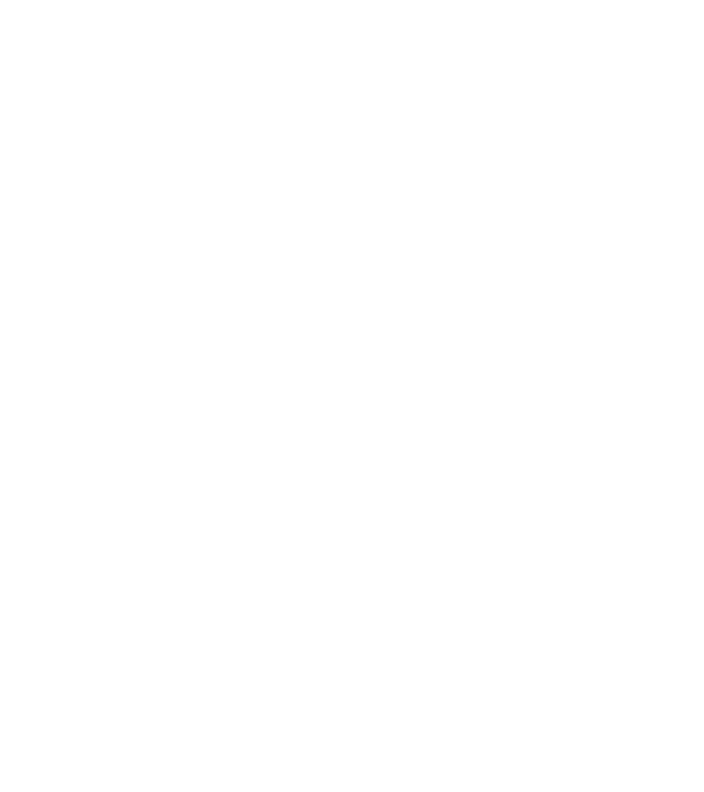
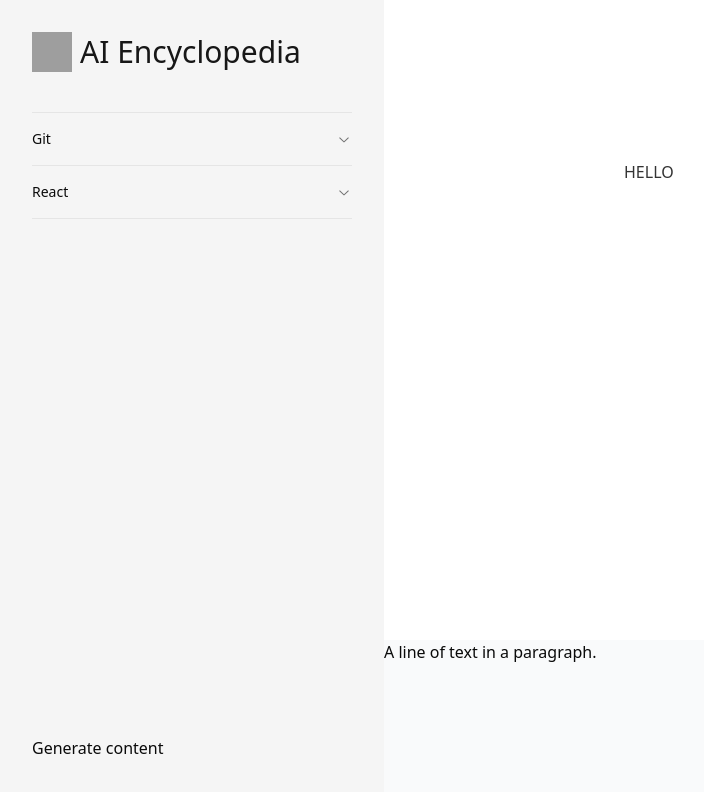
Before and after one commit to IV-collab/ai-encyclopedia, a React (Vite) app: page /encyclopedia/slate in a window 1280 px wide. Before the commit this address had no page. Shown: the top 792 px of the page, without its empty margins (0-704 px from the left). Built offline with nearby package versions, Linux system fonts and the light colour scheme; grey boxes are pictures that could not be loaded.

Commit message:
Add slate and its dependencies, create barebone editor and test page, fix found bugs in application

```diff
--- a/package.json
+++ b/package.json
@@ -18,6 +18,9 @@
     "react": "^18.3.1",
     "react-dom": "^18.3.1",
     "react-router-dom": "^6.26.1",
+    "slate": "^0.103.0",
+    "slate-history": "^0.109.0",
+    "slate-react": "^0.110.1",
     "tailwind-merge": "^2.5.2",
     "tailwindcss-animate": "^1.0.7"
   },
--- a/src/MainRouter.tsx
+++ b/src/MainRouter.tsx
@@ -3,6 +3,7 @@
 import EncyclopediaPage from '@/pages/encyclopedia';
 import ReactPage from '@/pages/encyclopedia/react';
 import EncyclopediaPageGitWhatIsIt from '@/pages/encyclopedia/git/whatIsIt';
+import SlateTestPage from '@/pages/encyclopedia/slate-test';
 
 const MainRouter = () => {
   return (
@@ -10,6 +11,7 @@
       <Routes>
         <Route path="/" element={<Navigate to="/encyclopedia" />} />
         <Route path="/encyclopedia" element={<EncyclopediaPage />}>
+          <Route path="slate" element={<SlateTestPage />} />
           <Route path="git" element={<Outlet />}>
             <Route path="what-is-it" element={<EncyclopediaPageGitWhatIsIt />} />
           </Route>
--- a/src/components/ui/sidebars/Sidebar.tsx
+++ b/src/components/ui/sidebars/Sidebar.tsx
@@ -1,3 +1,5 @@
+import { Link } from 'react-router-dom';
+
 import { SidebarItemTypes } from '@/lib/enums/sidebar';
 import { IconTypes } from '@/lib/enums/icon';
 import { BRAND_TITLE } from '@/lib/enums/generic';
@@ -15,14 +17,22 @@
 
 export function IVSidebar({ items }: { items: SidebarItem[] }) {
   return (
-    <div className="iv-sidebar w-96 min-h-screen pl-8 pr-8 pt-8 bg-secondary">
-      <div className="flex flex-row items-center pb-10 border-b">
-        <IVIcon type={IconTypes.CAPYBARA} />
-        <div className="flex items-center ml-2">
-          <p className="text-primary text-3xl font-medium">{BRAND_TITLE}</p>
+    <div className="iv-sidebar min-w-96 min-h-screen pl-8 pr-8 pt-8 bg-secondary flex flex-col justify-between">
+      <div>
+        <div className="flex flex-row items-center pb-10 border-b">
+          <IVIcon type={IconTypes.CAPYBARA} />
+          <div className="flex items-center ml-2">
+            <p className="text-primary text-3xl font-medium">{BRAND_TITLE}</p>
+          </div>
+        </div>
+        <IVSidebarItems items={items} />
+      </div>
+      {/* Footer */}
+      <div className="pb-10">
+        <div className="font-medium">
+          <Link to={'slate'}>Generate content</Link>
         </div>
       </div>
-      <IVSidebarItems items={items} />
     </div>
   );
 }
--- a/src/components/ui/sidebars/SidebarItems.tsx
+++ b/src/components/ui/sidebars/SidebarItems.tsx
@@ -10,6 +10,7 @@
   const enableBorder: boolean = level == 0;
 
   const recursiveAccordionItem = (
+    id: string,
     index: number,
     trigger: string,
     content: SidebarItem[] | string,
@@ -19,7 +20,7 @@
     } else {
       return (
         // Value of item must be unique, such that triggers don't interfere with other items
-        <AccordionItem value={`item-${index}`} enableBorder={enableBorder}>
+        <AccordionItem key={id} value={`item-${index}`} enableBorder={enableBorder}>
           <AccordionTrigger>{trigger}</AccordionTrigger>
           <AccordionContent>
             <IVSidebarItems items={content} level={level + 1} />
@@ -30,6 +31,7 @@
   };
 
   const defaultAccordionItem = (
+    id: string,
     index: number,
     trigger: string,
     content: SidebarItem[] | string,
@@ -37,7 +39,7 @@
   ): React.ReactNode => {
     return (
       // Value of item must be unique, such that triggers don't interfere with other items
-      <AccordionItem value={`item-${index}`} enableBorder={enableBorder}>
+      <AccordionItem key={id} value={`item-${index}`} enableBorder={enableBorder}>
         <AccordionTrigger>{trigger}</AccordionTrigger>
         <AccordionContent>
           {
@@ -54,8 +56,8 @@
       {items && items.length > 0 ? (
         items.map((item, index) =>
           item.type == SidebarItemTypes.NESTED
-            ? recursiveAccordionItem(index, item.trigger, item.content)
-            : defaultAccordionItem(index, item.trigger, item.content, item.link),
+            ? recursiveAccordionItem(item.id, index, item.trigger, item.content)
+            : defaultAccordionItem(item.id, index, item.trigger, item.content, item.link),
         )
       ) : (
         <div>ERROR</div>
--- /dev/null
+++ b/src/pages/encyclopedia/slate-test/index.tsx
@@ -0,0 +1,40 @@
+import React, { useState } from 'react';
+
+import { createEditor, Editor, BaseEditor, Descendant } from 'slate';
+
+import { Slate, Editable, withReact, ReactEditor } from 'slate-react';
+
+type CustomElement = { type: 'paragraph'; children: CustomText[] };
+type CustomText = { text: string };
+
+declare module 'slate' {
+  interface CustomTypes {
+    Editor: BaseEditor & ReactEditor;
+    Element: CustomElement;
+    Text: CustomText;
+  }
+}
+
+const initialValue: Descendant[] = [
+  {
+    type: 'paragraph',
+    children: [{ text: 'A line of text in a paragraph.' }],
+  },
+];
+
+const SlateTestPage = () => {
+  const [editor] = useState<Editor>(() => withReact(createEditor()));
+
+  return (
+    <div className="iv-page size-full flex flex-col">
+      <div className="m-0 pt-40 pl-60 pr-60 flex flex-col text-nearBlack">HELLO</div>
+      <div className="fixed bottom-0 left-0 ml-96 w-[calc(100%-24rem)] h-40 bg-gray-50">
+        <Slate editor={editor} initialValue={initialValue}>
+          <Editable className="size-full" />
+        </Slate>
+      </div>
+    </div>
+  );
+};
+
+export default SlateTestPage;
```
Also changed, not shown: 1 other file (tests, documents, lock files or other folders).
